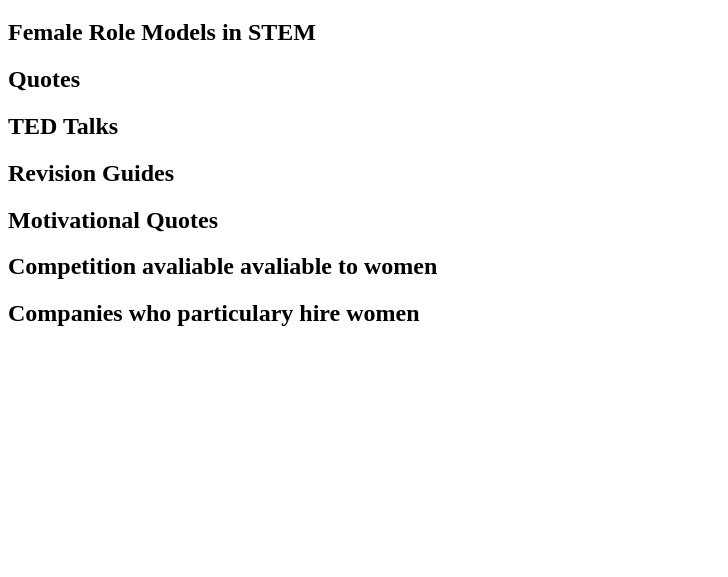
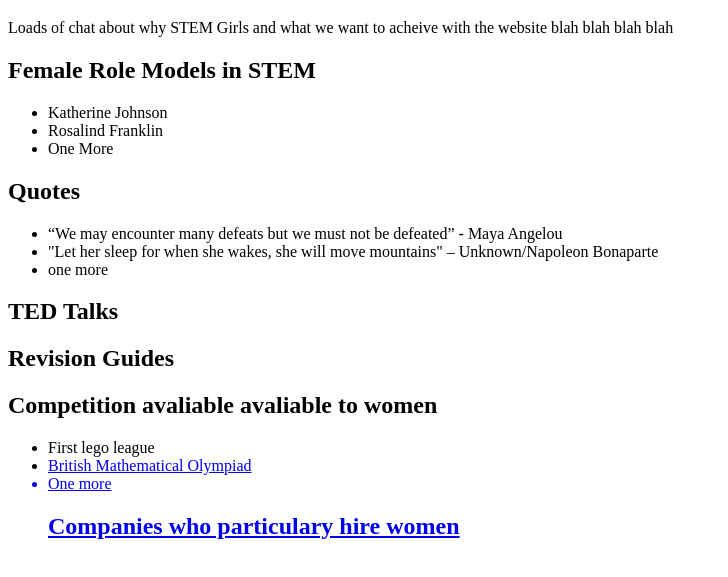
Before and after one commit to sallyeastwood/STEM-Girls, a plain HTML site: page index.html in a window 1280 px wide. Shown: the part 61-638 px from the top of the page, without its empty margins (0-728 px from the left). Drawn offline with Linux system fonts and the light colour scheme.

Commit message:
adding information from Noelle and Sally

```diff
--- a/index.html
+++ b/index.html
@@ -5,12 +5,26 @@
     </head>
     <body>
     	<h1> S.T.E.M. Girls </h1>
+        <p>Loads of chat about why STEM Girls and what we want to acheive with the website blah blah blah blah</p>
     	<h2> Female Role Models in STEM</h2>
+            <ul>
+                <li>Katherine Johnson</li>
+                <li>Rosalind Franklin</li>
+                <li>One More</li>
+            </ul>
     	<h2> Quotes</h2>
+            <ul>
+                <li>“We may encounter many defeats but we must not be defeated” -  Maya Angelou</li>
+                <li>"Let her sleep for when she wakes, she will move mountains" – Unknown/Napoleon Bonaparte</li>
+                <li>one more</li>
+            </ul>
     	<h2> TED Talks</h2>
     	<h2> Revision Guides</h2>
-    	<h2> Motivational Quotes</h2>
     	<h2> Competition avaliable avaliable to women</h2>
+            <ul>
+                <li>First lego league <a href= "http://firstlegoleague.theiet.org/index.cfm" </a></li>
+                <li>British Mathematical Olympiad <a href= "https://www.ukmt.org.uk/individual-competitions/british-mathematical-olympiad/"</a></li>
+                <li>One more</li>
     	<h2> Companies who particulary hire women</h2>
     </body>
 </html>
```
